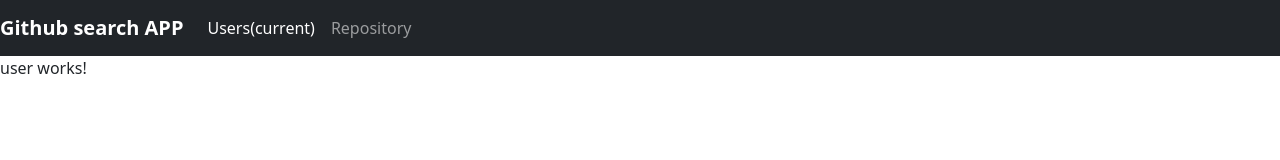
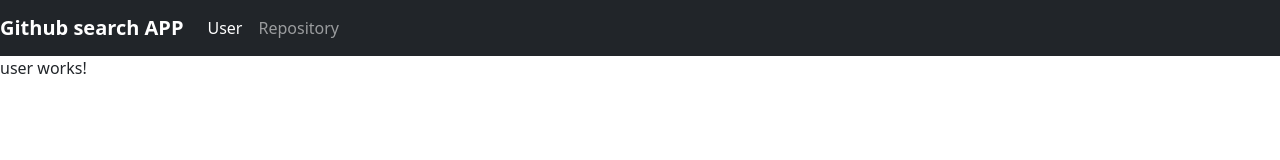
Before and after one commit to Clinton-dev/github-search-app, an Angular app: page /user in a window 1280 px wide. Shown: the top 160 px of the page. Built offline with nearby package versions, Linux system fonts and the light colour scheme.

Commit message:
Fix routing issue in navbar

```diff
--- a/src/app/app-routing.module.ts
+++ b/src/app/app-routing.module.ts
@@ -6,6 +6,7 @@ import { UserComponent } from './user/user.component';
 const routes: Routes = [
   { path: 'user', component: UserComponent},
   { path: 'repository', component: RepositoryComponent},
+  { path: '', redirectTo:"/user", pathMatch:"full"}
 ];
 
 @NgModule({
--- a/src/app/navbar/navbar.component.html
+++ b/src/app/navbar/navbar.component.html
@@ -1,12 +1,12 @@
 <nav class="navbar navbar-expand-lg navbar-dark bg-dark">
-    <a class="navbar-brand" routerLink="goals"><b>Github search APP</b></a>
+    <a class="navbar-brand" routerLink="user"><b>Github search APP</b></a>
     <button class="navbar-toggler" type="button" data-toggle="collapse" data-target="#navbarNavAltMarkup" aria-controls="navbarNavAltMarkup" aria-expanded="false" aria-label="Toggle navigation">
       <span class="navbar-toggler-icon"></span>
     </button>
     <div class="collapse navbar-collapse" id="navbarNavAltMarkup">
       <div class="navbar-nav">
-        <a class="nav-item nav-link active" routerLink="goals" routerLinkActive="active">Users<span class="sr-only">(current)</span></a>
-        <a class="nav-item nav-link" routerLink="about" routerLinkActive="active">Repository</a>
+        <a class="nav-item nav-link active" routerLink="user" routerLinkActive="active">User</a>
+        <a class="nav-item nav-link" routerLink="/repository" routerLinkActive="active">Repository</a>
       </div>
     </div>
   </nav>
```
